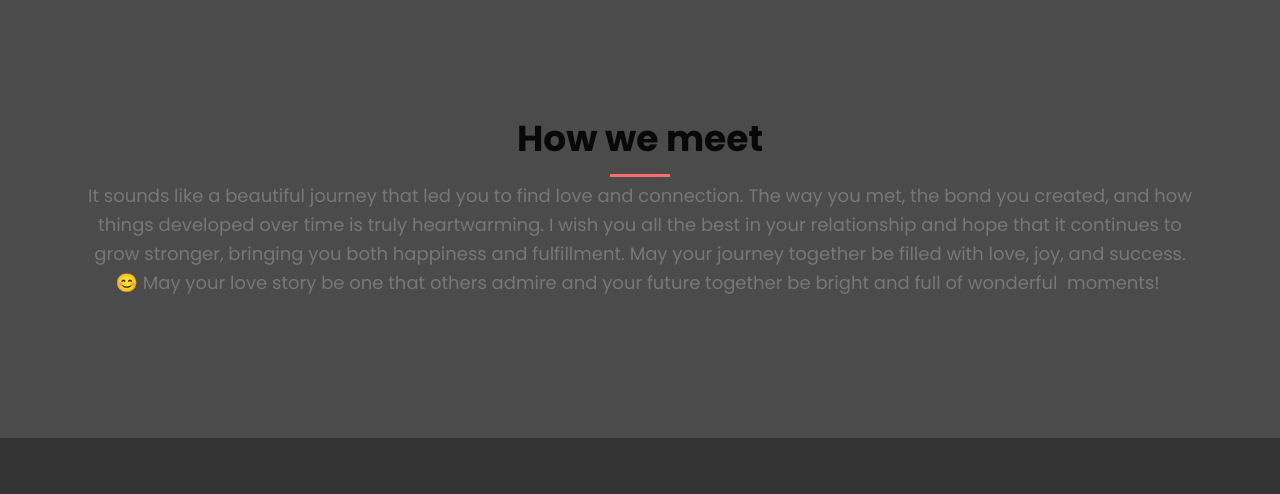
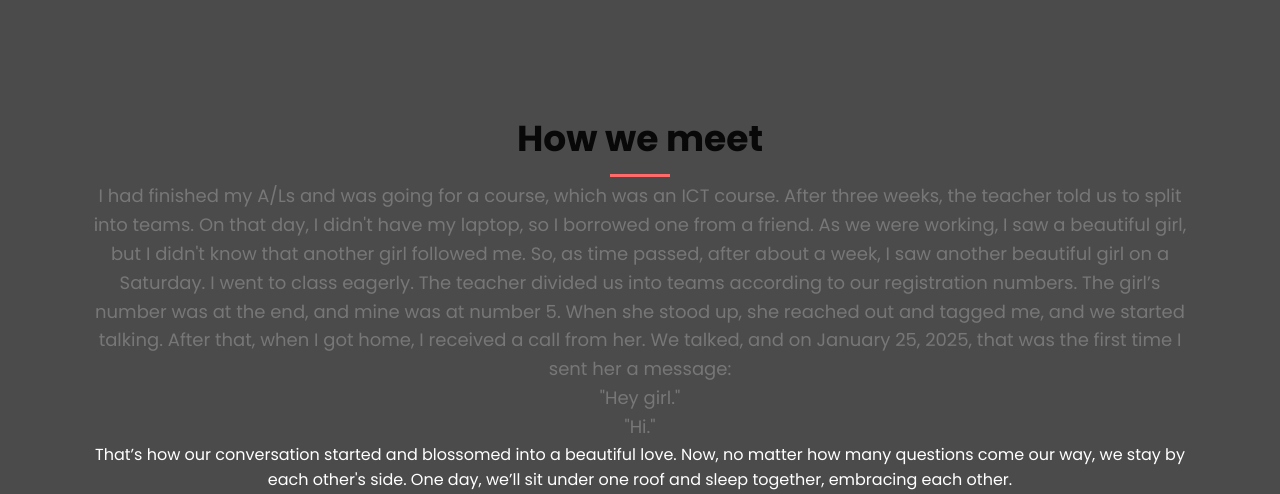
Before and after one commit to 2005tus/Love, a plain HTML site: page index.html in a window 1280 px wide. Shown: the part 6890-7384 px from the top of the page. Drawn offline with Linux system fonts and the light colour scheme.

Commit message:
Update index.html

```diff
--- a/index.html
+++ b/index.html
@@ -187,11 +187,18 @@
         <div class="container">
             <div class="section-header">
                 <h2>How we meet</h2>
-                <p> It sounds like a beautiful journey that led you to find love and connection. The way you met, the bond you created, and how things developed over time is truly heartwarming.
+                <p> I had finished my A/Ls and was going for a course, which was an ICT course. After three weeks, the teacher told us to split into teams. On that day, I didn't have my laptop, so I borrowed one from a friend. As we were working, I saw a beautiful girl, but I didn't know that another girl followed me. So, as time passed, after about a week, I saw another beautiful girl on a Saturday. I went to class eagerly.
 
-                    I wish you all the best in your relationship and hope that it continues to grow stronger, bringing you both happiness and fulfillment. May your journey together be filled with love, joy, and success. 😊
+The teacher divided us into teams according to our registration numbers. The girl’s number was at the end, and mine was at number 5. When she stood up, she reached out and tagged me, and we started talking.
 
-                    May your love story be one that others admire and your future together be bright and full of wonderful  moments! </p>
+After that, when I got home, I received a call from her. We talked, and on January 25, 2025, that was the first time I sent her a message:</p>
+
+<p>"Hey girl."</p>
+
+<p>"Hi."</p>
+
+That’s how our conversation started and blossomed into a beautiful love. Now, no matter how many questions come our way, we stay by each other's side. One day, we’ll sit under one roof and sleep together, embracing each other.
+</p>
             </div>
             <div class="contact-grid">
                 <div class="contact-info">
```
